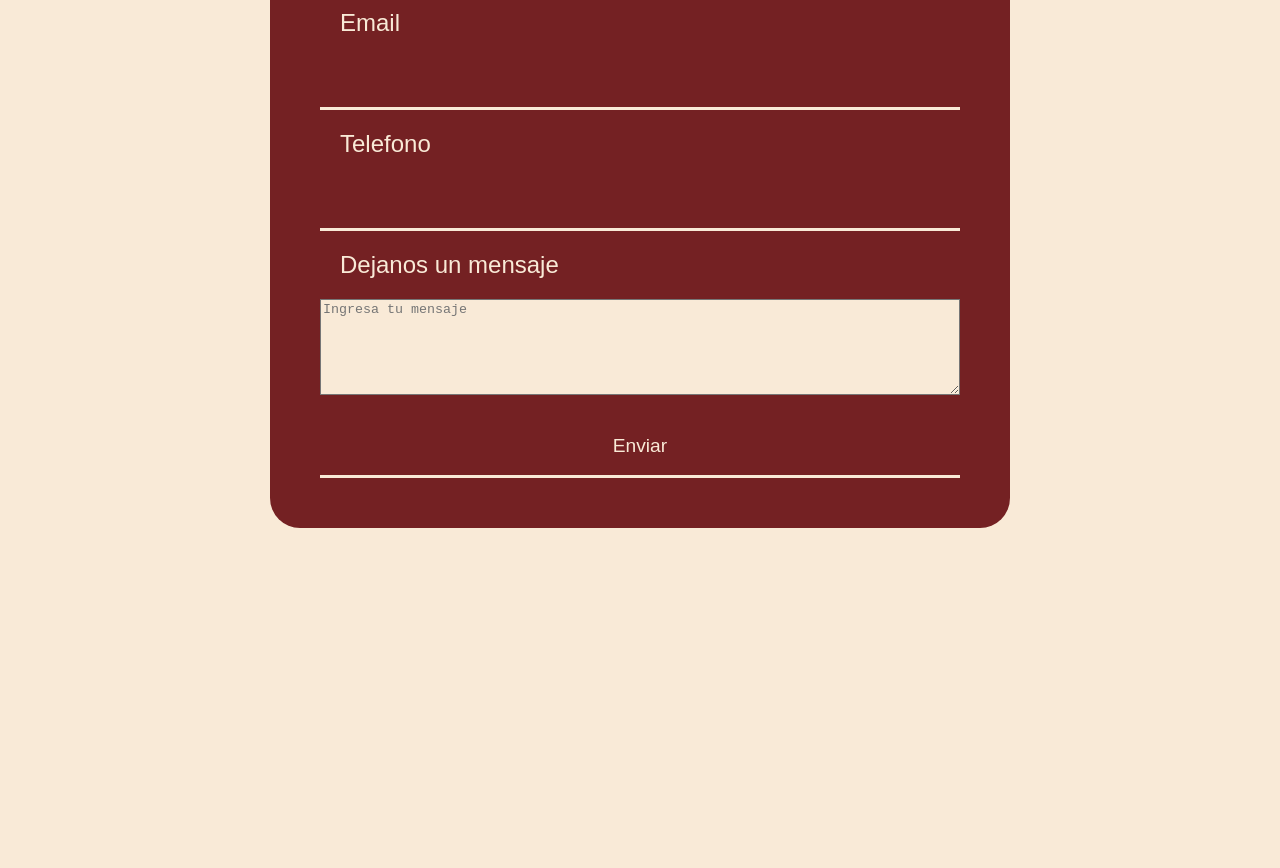
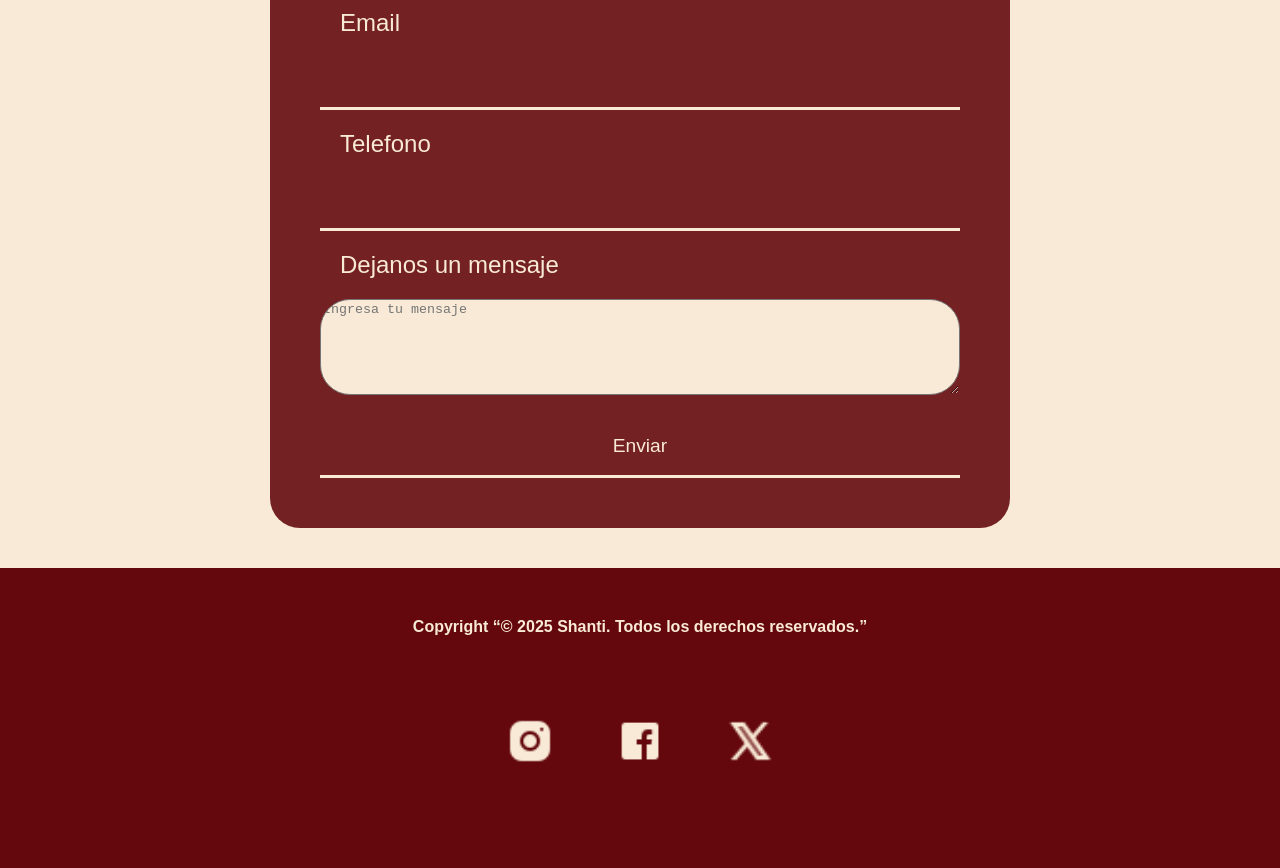
Before and after one commit to Juanda2001e/Parcial2-0, a plain HTML site: page index.html in a window 1280 px wide. Shown: the part 2923-3791 px from the top of the page. Before the commit the page ends 3451 px from the top, so only its background shows below. Drawn offline with Linux system fonts and the light colour scheme.

Commit message:
Add files via upload

```diff
--- a/index.html
+++ b/index.html
@@ -79,6 +79,16 @@
 
             </form>
         </contactos>
+        <footer>
+            <div class="last">
+                <h4 class="copi">Copyright “© 2025 Shanti. Todos los derechos reservados.”</h4>
+                <div class="end">
+                    <img src="imagenes/icons8-instagram-logo-30.png" alt="" id="so">
+                    <img src="imagenes/icons8-facebook-30.png" id="so">
+                    <img src="imagenes/icons8-x-24.png" id="so">
+                </div>
+            </div>
+        </footer>
     </main>
 
 </body>
--- a/style.css
+++ b/style.css
@@ -186,6 +186,7 @@ input{
 textarea{
     background-color: #f9ead7;
     height: 90px;
+    border-radius: 30px;
 }
 #Enviar{
     height: 30px;
@@ -203,3 +204,32 @@ textarea{
     color: #64080d;
     text-align: center;
 }
+
+.last{
+    display: flex;
+    flex-direction: column;;
+    background-color: #64080d;
+    width: 100%;
+    height: 300px;
+    margin-top: 40px;
+    margin-bottom: 0;
+
+}
+.copi{
+    color: #f9ead7;
+    font-family: sans-serif;
+    text-align: center;
+    margin: 50px;
+
+}
+.end{
+    display: flex;
+    justify-content: center;
+}
+#so{
+    display: flex;
+    justify-content: center;
+    width: 50px;
+    height: 50px;
+    margin: 30px;
+}
```
Also changed, not shown: imagenes/icons8-facebook-30.png (added), imagenes/icons8-instagram-logo-30.png (added), imagenes/icons8-x-24.png (added), imagenes/icons8-x-48.png (added).
